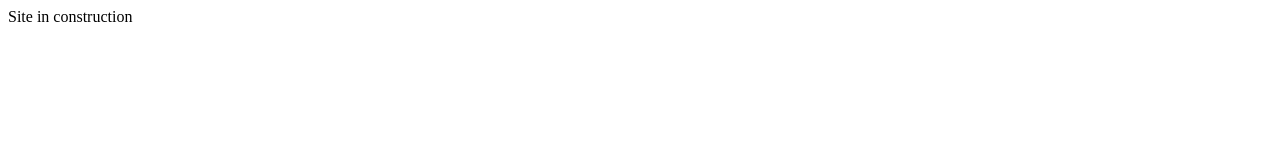
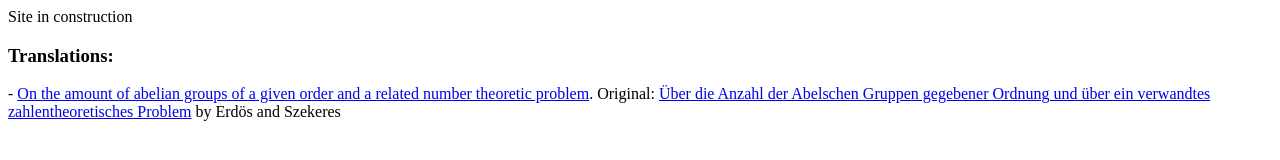
Before and after one commit to illuminator3/illuminator3.github.io, a plain HTML site: page index.html in a window 1280 px wide. Drawn offline with Linux system fonts and the light colour scheme.

Commit message:
Update index.html

```diff
--- a/index.html
+++ b/index.html
@@ -1 +1,4 @@
 Site in construction
+
+<h3>Translations:</h3>
+- <a href="/On%20the%20amount%20of%20abelian%20groups%20of%20a%20given%20order%20and%20a%20related%20number%20theoretic%20problem.pdf">On the amount of abelian groups of a given order and a related number theoretic problem</a>. Original: <a href="https://www.renyi.hu/~p_erdos/1934-05.pdf">Über die Anzahl der Abelschen Gruppen gegebener Ordnung und über ein verwandtes zahlentheoretisches Problem</a> by Erdös and Szekeres
```
